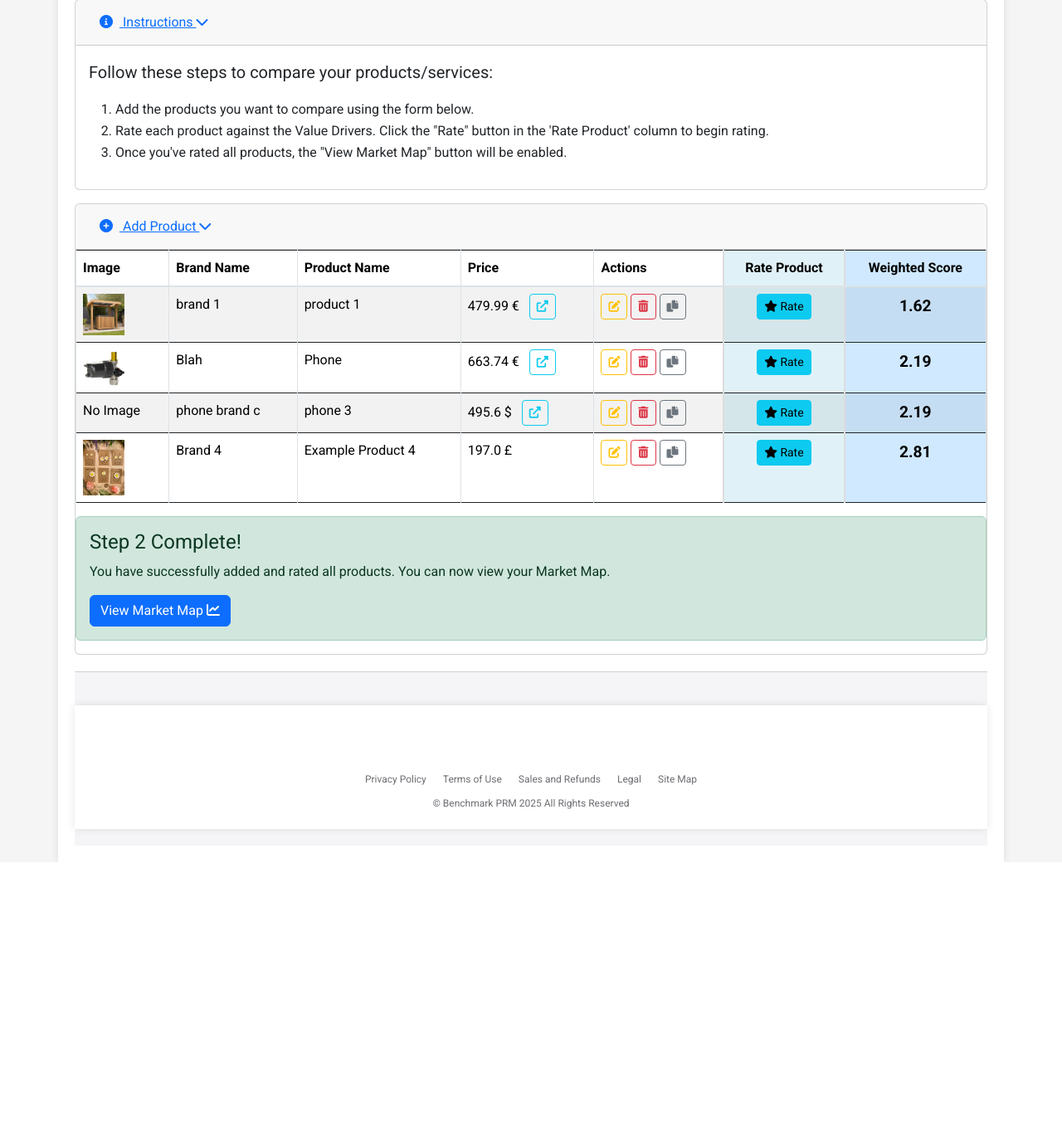
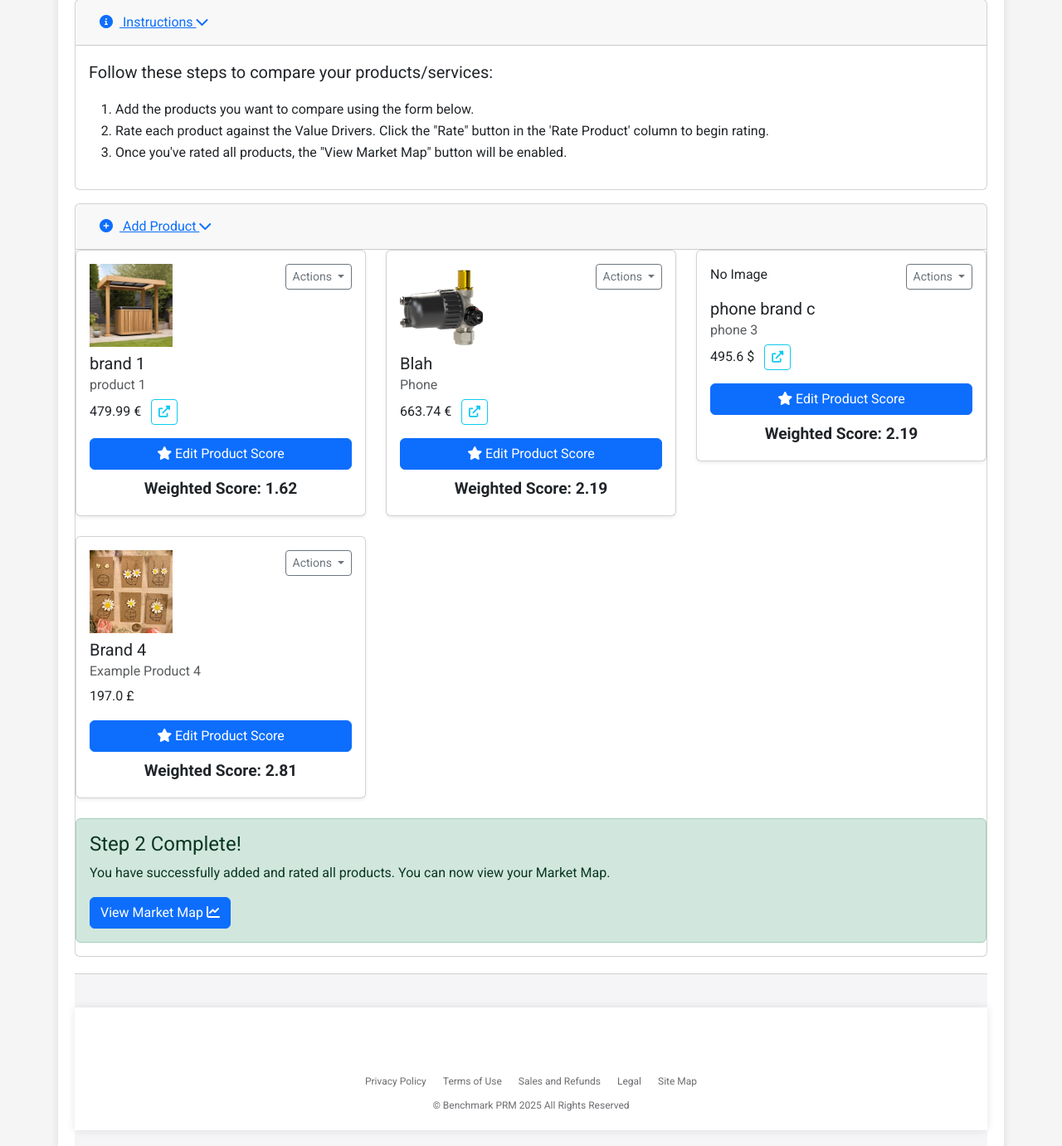
Before and after one commit to michaelthomasberry/marketbook1, a Flask app: page /manage/1/product_comparison in a window 1280 px wide. Shown: the part 201-1582 px from the top of the page at 83% size. Before the commit the page ends 1240 px from the top, so only its background shows below. Run offline with Flask 3, Linux system fonts and the light colour scheme; a user stored in the database is signed in; some libraries are stand-ins or nearby versions.

Commit message:
Turned product comparison and value drivers into cards from tables to improve UX

```diff
--- a/templates/product_comparison.html
+++ b/templates/product_comparison.html
@@ -92,32 +92,21 @@
     </script>
 
 {% if products %}
-<div class="table-responsive">
-    <table class="table table-striped table-bordered">
-        <thead>
-            <tr>
-                <th>Image</th>
-                <th>Brand Name</th>
-                <th>Product Name</th>
-                <th>Price</th>
-                <th>Actions</th>
-                <th class="text-center" style="background-color: #e0f2f7; border-left: 2px solid #ddd;">Rate Product</th>
-                <th class="text-center" style="background-color: #d0e9ff; border-left: 2px solid #ddd;">Weighted Score</th>
-            </tr>
-        </thead>
-        <tbody>
+<div class="row">
     {% for product in products %}
-            <tr>
-                <td>
+    <div class="col-md-4">
+        <div class="card mb-4 shadow-sm">
+            <div class="card-body">
+                <div class="d-flex justify-content-between">
+                    <div>
                         {% if product.image_filename %}
-                    <img src="{{ url_for('static', filename='uploads/' + product.image_filename) }}" alt="{{ product.product_name }} Image" width="50">
+                        <img src="{{ url_for('static', filename='uploads/' + product.image_filename) }}" alt="{{ product.product_name }} Image" class="img-fluid mb-2" style="width: 100px; height: 100px; object-fit: cover;">
                         {% else %}
-                    No Image
+                        <p>No Image</p>
                         {% endif %}
-                </td>
-                <td>{{ product.brand_name }}</td>
-                <td>{{ product.product_name }}</td>
-                <td>
+                        <h5 class="card-title">{{ product.brand_name }}</h5>
+                        <h6 class="card-subtitle mb-2 text-muted">{{ product.product_name }}</h6>
+                        <p class="card-text">
                             {{ product.price }}
                             {% if product.currency == "gbp" %}£{% endif %}
                             {% if product.currency == "usd" %}${% endif %}
@@ -128,24 +117,34 @@
                             {% if product.price_source %}
                             <a href="{{ product.price_source }}" target="_blank" class="btn btn-sm btn-outline-info ml-2" title="View Price Source"><i class="fas fa-external-link-alt"></i></a>
                             {% endif %}
-                </td>
-                <td>
-                    <a href="{{ url_for('edit_product', project_id=project.id, product_id_to_edit=product.id) }}" class="btn btn-sm btn-outline-warning" title="Edit"><i class="fas fa-edit"></i></a>
+                        </p>
+                    </div>
+                    <div class="dropdown">
+                        <button class="btn btn-sm btn-outline-secondary dropdown-toggle" type="button" id="dropdownMenuButton{{ product.id }}" data-toggle="dropdown" aria-haspopup="true" aria-expanded="false">
+                            Actions
+                        </button>
+                        <div class="dropdown-menu dropdown-menu-right" aria-labelledby="dropdownMenuButton{{ product.id }}">
+                            <a href="{{ url_for('edit_product', project_id=project.id, product_id_to_edit=product.id) }}" class="dropdown-item" title="Edit"><i class="fas fa-edit"></i> Edit</a>
                             <form method="POST" style="display: inline;" action="{{ url_for('delete_product', project_id=project.id, product_id_to_delete=product.id) }}">
-                        <button type="submit" class="btn btn-sm btn-outline-danger" title="Delete" onclick="return confirm('Are you sure?')"><i class="fas fa-trash-alt"></i></button>
+                                <button type="submit" class="dropdown-item" title="Delete" onclick="return confirm('Are you sure?')"><i class="fas fa-trash-alt"></i> Delete</button>
                             </form>
                             <form method="POST" style="display: inline;" action="{{ url_for('duplicate_product', project_id=project.id, product_id_to_duplicate=product.id) }}">
-                        <button type="submit" class="btn btn-sm btn-outline-secondary" title="Duplicate"><i class="fas fa-copy"></i></button>
+                                <button type="submit" class="dropdown-item" title="Duplicate"><i class="fas fa-copy"></i> Duplicate</button>
                             </form>
-                </td>
-                <td class="text-center" style="background-color: #e0f2f7; border-left: 2px solid #ddd;">
-                    <a href="{{ url_for('rate_product', project_id=project.id, product_id_to_rate=product.id) }}" class="btn btn-sm btn-info" title="Click to rate this product"><i class="fas fa-star"></i> Rate</a>
-                </td>
-                <td class="text-center" style="background-color: #d0e9ff; border-left: 2px solid #ddd;"><strong style="font-size: 1.2em;">{{ product_weighted_scores.get(product.id) or 0 }}</strong></td>
-            </tr>
+                        </div>
+                    </div>
+                </div>
+                {% set weighted_score = product_weighted_scores.get(product.id) or 0 %}
+                <a href="{{ url_for('rate_product', project_id=project.id, product_id_to_rate=product.id) }}" class="btn btn-block mt-3 {% if weighted_score == 0 %}btn-success{% else %}btn-primary{% endif %}" title="Click to rate this product">
+                    <i class="fas fa-star"></i> {% if weighted_score == 0 %}Score Product{% else %}Edit Product Score{% endif %}
+                </a>
+                <div class="text-center mt-2">
+                    <strong style="font-size: 1.2em;">Weighted Score: {{ weighted_score }}</strong>
+                </div>
+            </div>
+        </div>
+    </div>
     {% endfor %}
-        </tbody>
-    </table>
 </div>
 {% else %}
 <p>No products added yet.</p>
```
Also changed, not shown: templates/value_drivers.html (+18 -23 lines), instance/site.db, static/uploads/IMG_2684.jpg (added), static/uploads/Microfilter.png (added). Lines whose indentation alone changed are shown as unchanged.
